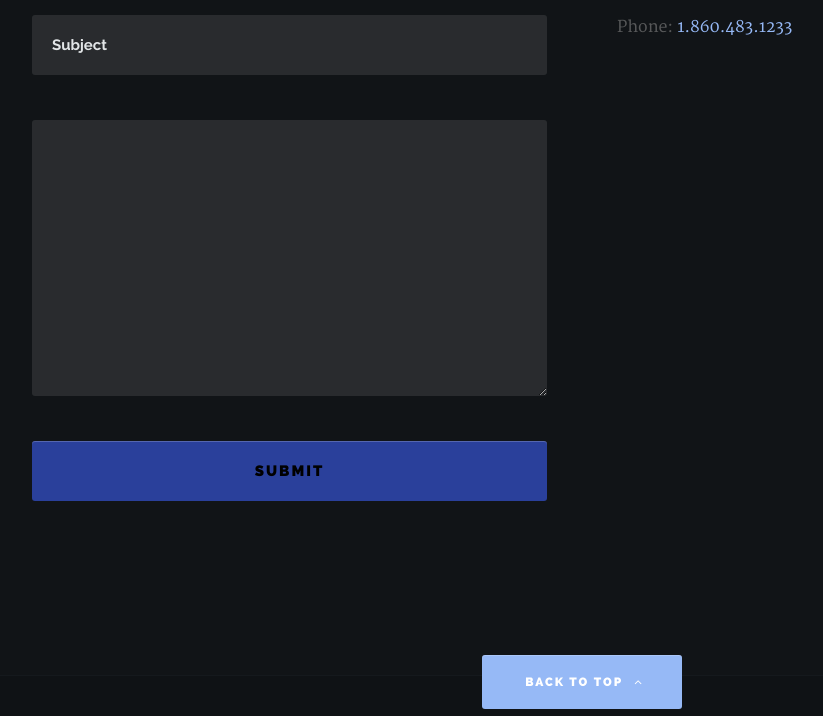
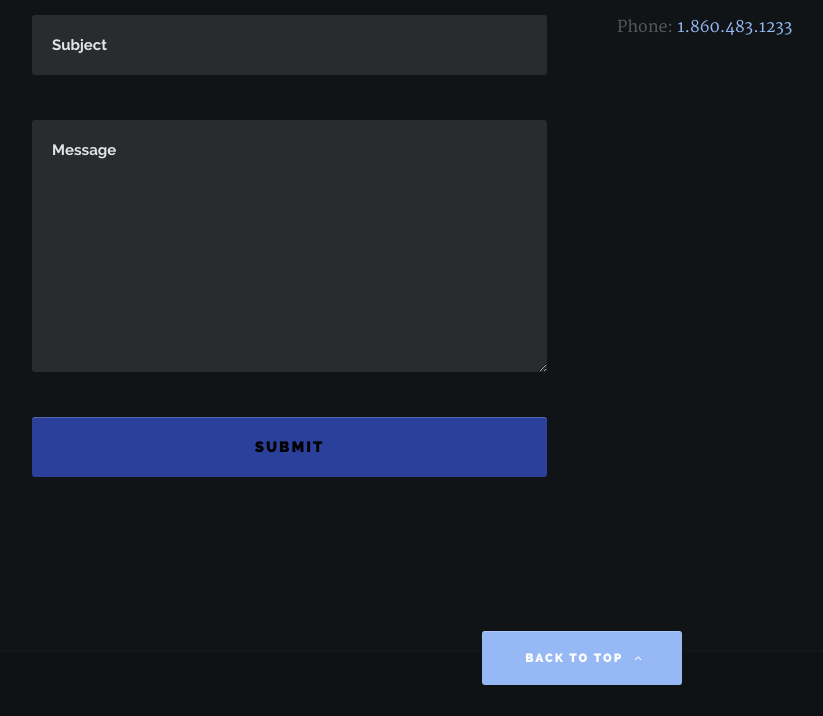
Before and after one commit to feelfreshllc/feelfreshllc.github.io, a plain HTML site: page index.html in a window 1280 px wide. Shown: the part 3884-4600 px from the top of the page, without its empty margins (58-881 px from the left). Drawn offline with Linux system fonts and the light colour scheme.

Commit message:
fixed form message box

```diff
--- a/index.html
+++ b/index.html
@@ -793,8 +793,9 @@
 				<input type="text" name="entry.877146307" id="entry.877146307" placeholder="Name" value=""  required><br>
 				<input type="email" name="entry.1998299314" id="entry.1998299314" placeholder="Email" value="" required >
 				<input type="text" name="entry.1557460709" id="entry.1557460709" placeholder="Subject"  value="" >
-				<textarea type="input" name="entry.2068180804" id="entry.2068180804" rows="10" cols="50" required>
-				</textarea>
+
+				<textarea name="entry.2068180804" id="entry.2068180804" placeholder="Message"  value="" required></textarea>
+
 				<button class="submitform" type="submit" value="Submit" >Submit</button>
 			  </form>
 
```
